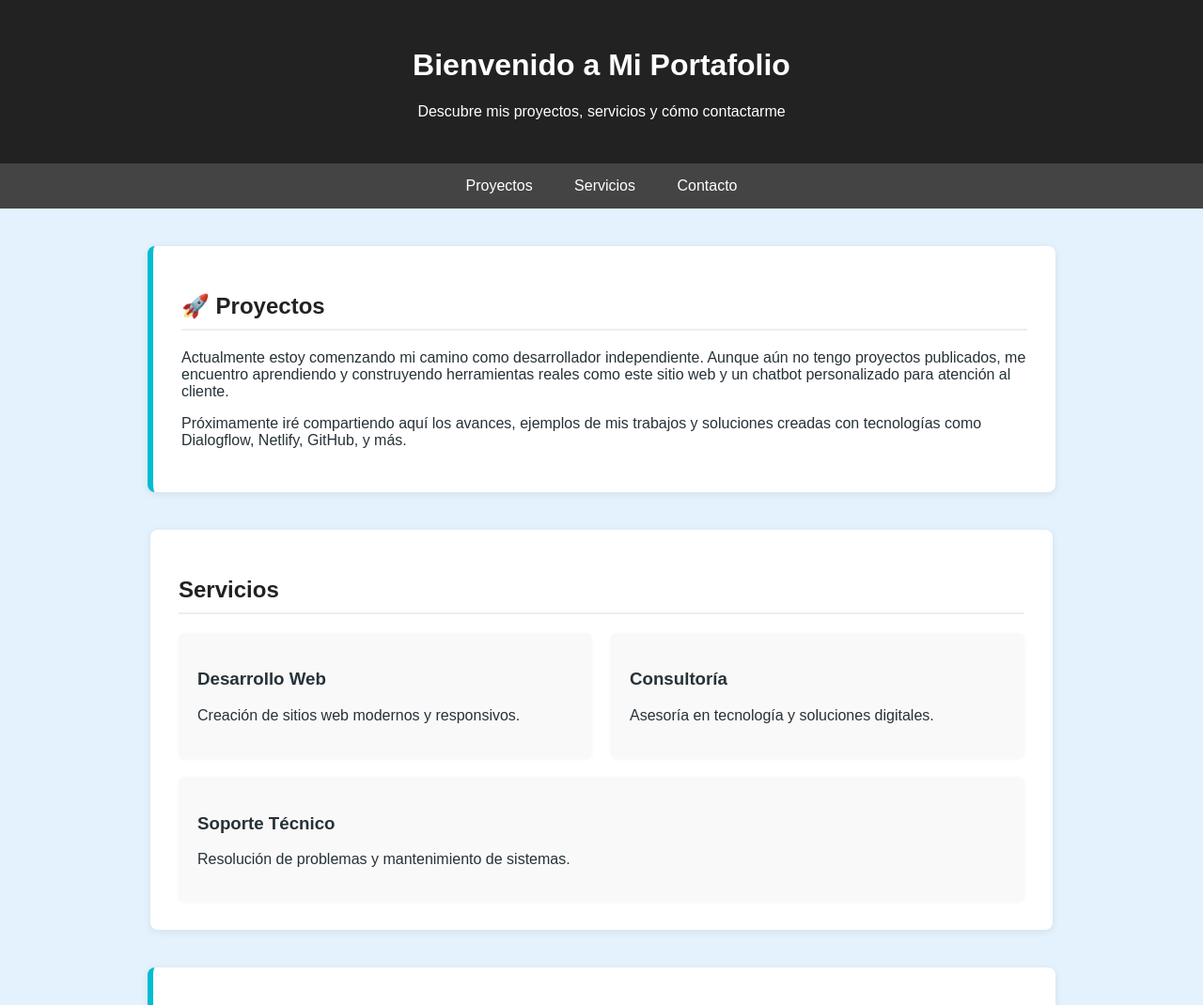
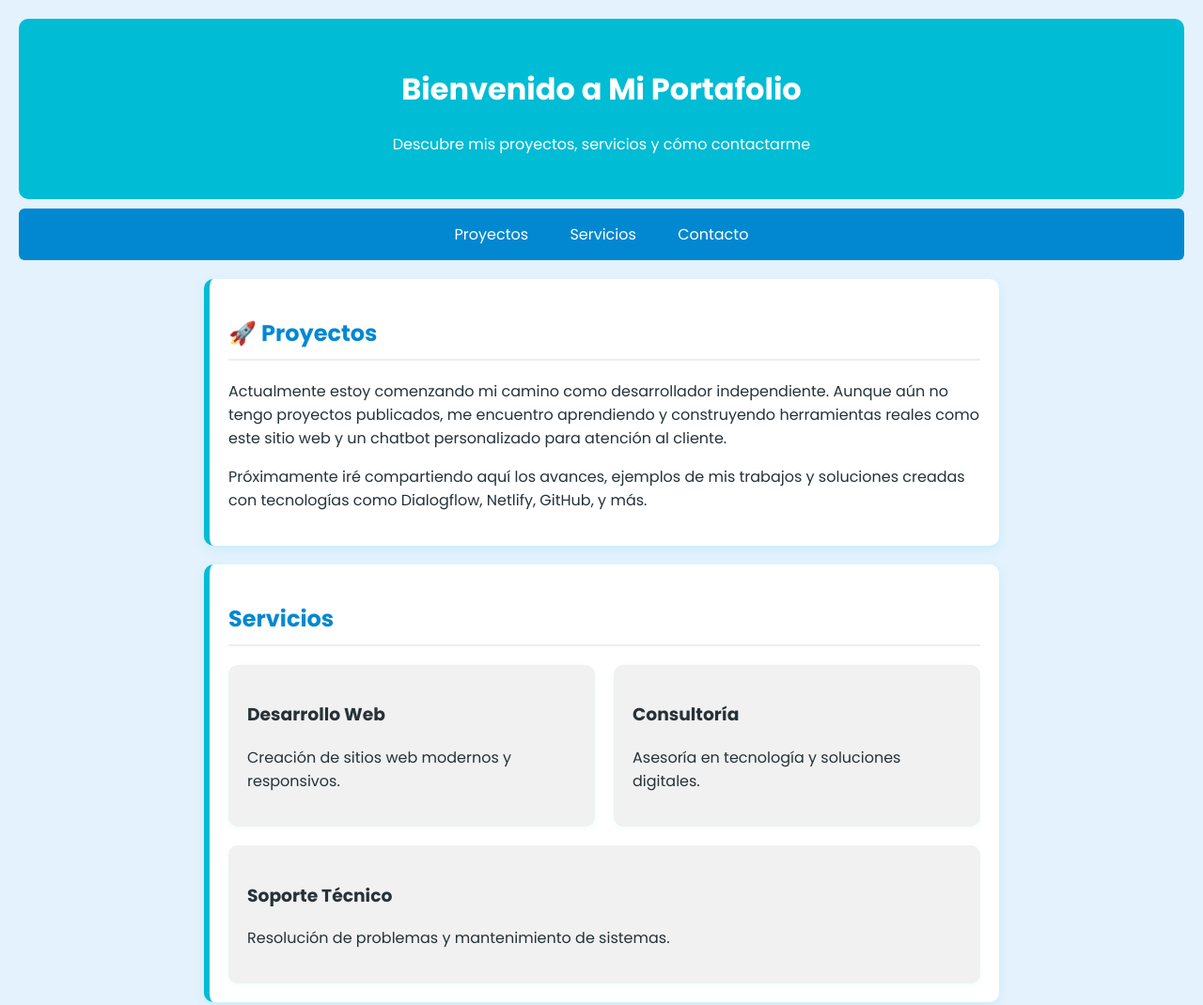
Before and after one commit to Nazgrel15/Pagina_Web, a plain HTML site: page index.html in a window 1280 px wide. Shown: the top 1070 px of the page at 94% size. Drawn offline with nearby package versions, Linux system fonts and the light colour scheme.

Commit message:
Nuevos colores y formato

```diff
--- a/index.html
+++ b/index.html
@@ -52,7 +52,7 @@
         <p>
             Actualmente estoy dando mis primeros pasos como desarrollador, enfocado en la creación de chatbots inteligentes, automatización y diseño web. Este sitio es parte de mi aprendizaje y un reflejo de lo que puedo construir. ¡Gracias por estar aquí!
         </p>
-    </section>Z
+    </section>
 
     <section id="contacto">
         <h2>Contacto</h2>
--- a/style.css
+++ b/style.css
@@ -1,19 +1,36 @@
+@import url('https://fonts.googleapis.com/css2?family=Poppins:wght@300;400;500;600;700&display=swap');
+
+:root {
+    --primary-color: #00bcd4;
+    --primary-dark: #0288d1;
+    --background-light: #e3f2fd;
+    --text-dark: #263238;
+    --section-bg: #ffffff;
+    --accent-gray: #f1f1f1;
+}
 
 body {
     font-family: 'Poppins', sans-serif;
-            margin: 0; padding: 0;
-            background: #e3f2fd;
-            color: #263238;
+    background-color: var(--background-light);
+    color: var(--text-dark);
+    margin: 0;
+    padding: 0 20px;
 }
-        header {
-            background: #222;
-            color: #fff;
-            padding: 30px 0;
+
+header, footer {
+    background-color: var(--primary-color);
+    color: white;
     text-align: center;
+    padding: 30px 10px;
+    border-radius: 10px;
+    margin-top: 20px;
 }
+
 nav {
-            background: #444;
+    background: var(--primary-dark);
     text-align: center;
+    border-radius: 6px;
+    margin-top: 10px;
 }
 nav a {
     color: #fff;
@@ -21,32 +38,31 @@
     margin: 0 20px;
     padding: 15px 0;
     display: inline-block;
+    transition: background 0.3s;
 }
 nav a:hover {
-            background: #333;
+    background: rgba(0, 0, 0, 0.1);
 }
+
 section {
-            max-width: 900px;
-            margin: 40px auto;
-            background: #fff;
-            padding: 30px;
-            border-radius: 8px;
-            box-shadow: 0 2px 8px rgba(0,0,0,0.08);
+    background-color: var(--section-bg);
+    border-left: 6px solid var(--primary-color);
+    border-radius: 10px;
+    padding: 20px;
+    margin: 20px auto;
+    max-width: 800px;
+    box-shadow: 0 4px 12px rgba(0, 188, 212, 0.1);
+    transition: all 0.3s ease-in-out;
 }
+section:hover {
+    transform: scale(1.01);
+    box-shadow: 0 6px 20px rgba(0, 188, 212, 0.15);
+}
+
 h2 {
-            color: #222;
+    color: var(--primary-dark);
     border-bottom: 2px solid #eee;
     padding-bottom: 10px;
-        }
-        section#proyectos, section#sobre-mi {
-            background: #ffffff;
-            border-left: 6px solid #00bcd4;
-            transition: all 0.3s ease-in-out;
-        }
-
-        section#proyectos:hover, section#sobre-mi:hover {
-            transform: scale(1.01);
-            box-shadow: 0 4px 12px rgba(0, 188, 212, 0.15);
 }
 
 .servicios {
@@ -56,36 +72,46 @@
 }
 .servicio {
     flex: 1 1 250px;
-            background: #f9f9f9;
+    background: var(--accent-gray);
     padding: 20px;
-            border-radius: 6px;
-            box-shadow: 0 1px 4px rgba(0,0,0,0.04);
+    border-radius: 10px;
+    box-shadow: 0 2px 6px rgba(0, 188, 212, 0.06);
+    transition: transform 0.2s;
 }
+.servicio:hover {
+    transform: translateY(-4px);
+}
+
 .contacto-form label {
     display: block;
     margin-top: 10px;
 }
-        .contacto-form input, .contacto-form textarea {
+.contacto-form input,
+.contacto-form textarea {
     width: 100%;
-            padding: 8px;
+    padding: 10px;
     margin-top: 5px;
-            border-radius: 4px;
+    border-radius: 6px;
     border: 1px solid #ccc;
+    font-family: 'Poppins', sans-serif;
 }
 .contacto-form button {
     margin-top: 15px;
     padding: 10px 20px;
-            background: #222;
+    background: var(--primary-dark);
     color: #fff;
     border: none;
-            border-radius: 4px;
+    border-radius: 6px;
     cursor: pointer;
+    font-weight: 600;
 }
 .contacto-form button:hover {
-            background: #444;
+    background: var(--primary-color);
 }
+
 @media (max-width: 700px) {
-            .proyectos, .servicios {
+    .proyectos,
+    .servicios {
         flex-direction: column;
     }
 }
```
Lines whose indentation alone changed are shown as unchanged.
